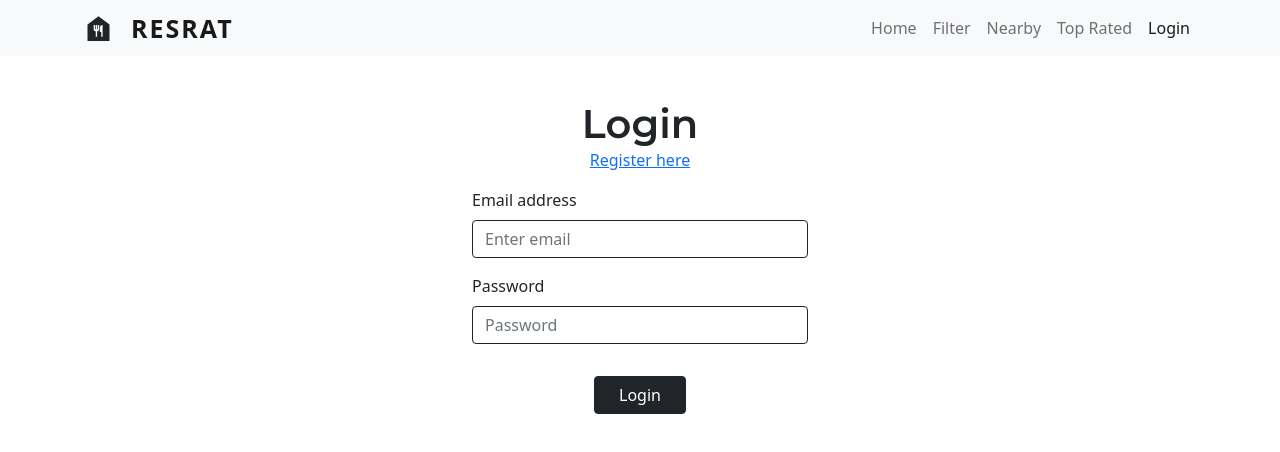
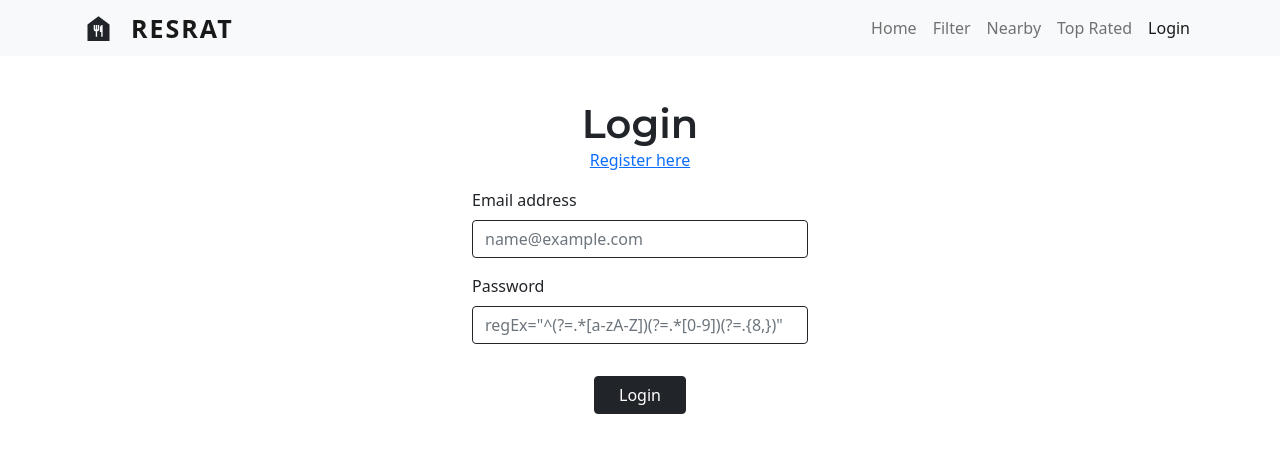
Before and after one commit to rba1aji/restoview, a React (Create React App) app: page /auth/login in a window 1280 px wide. Shown: the top 452 px of the page. Built offline with nearby package versions, Linux system fonts and the light colour scheme.

Commit message:
1 file modified

```diff
--- a/src/pages/Login/index.js
+++ b/src/pages/Login/index.js
@@ -4,9 +4,14 @@ import { Card, Row, Col, Button, Form } from 'react-bootstrap';
 export default function Login() {
   const [email, setEmail] = useState('');
   const [password, setPassword] = useState('');
+  const regEx = '^(?=.*[a-zA-Z])(?=.*[0-9])(?=.{8,})';
+
   function HandleLogin(e) {
     // e.preventDefault();
+    if (!password.match(regEx)) {
+    }
   }
+
   return (
     <div>
       <h1>Login</h1>
@@ -23,7 +28,7 @@ export default function Login() {
           <Form.Control
             className="border-dark"
             type="email"
-            placeholder="Enter email"
+            placeholder="name@example.com"
             onChange={(e) => {
               setEmail(e.target.value);
             }}
@@ -35,7 +40,7 @@ export default function Login() {
           <Form.Control
             className="border-dark"
             type="password"
-            placeholder="Password"
+            placeholder='regEx="^(?=.*[a-zA-Z])(?=.*[0-9])(?=.{8,})"'
             onChange={(e) => {
               setPassword(e.target.value);
             }}
```
